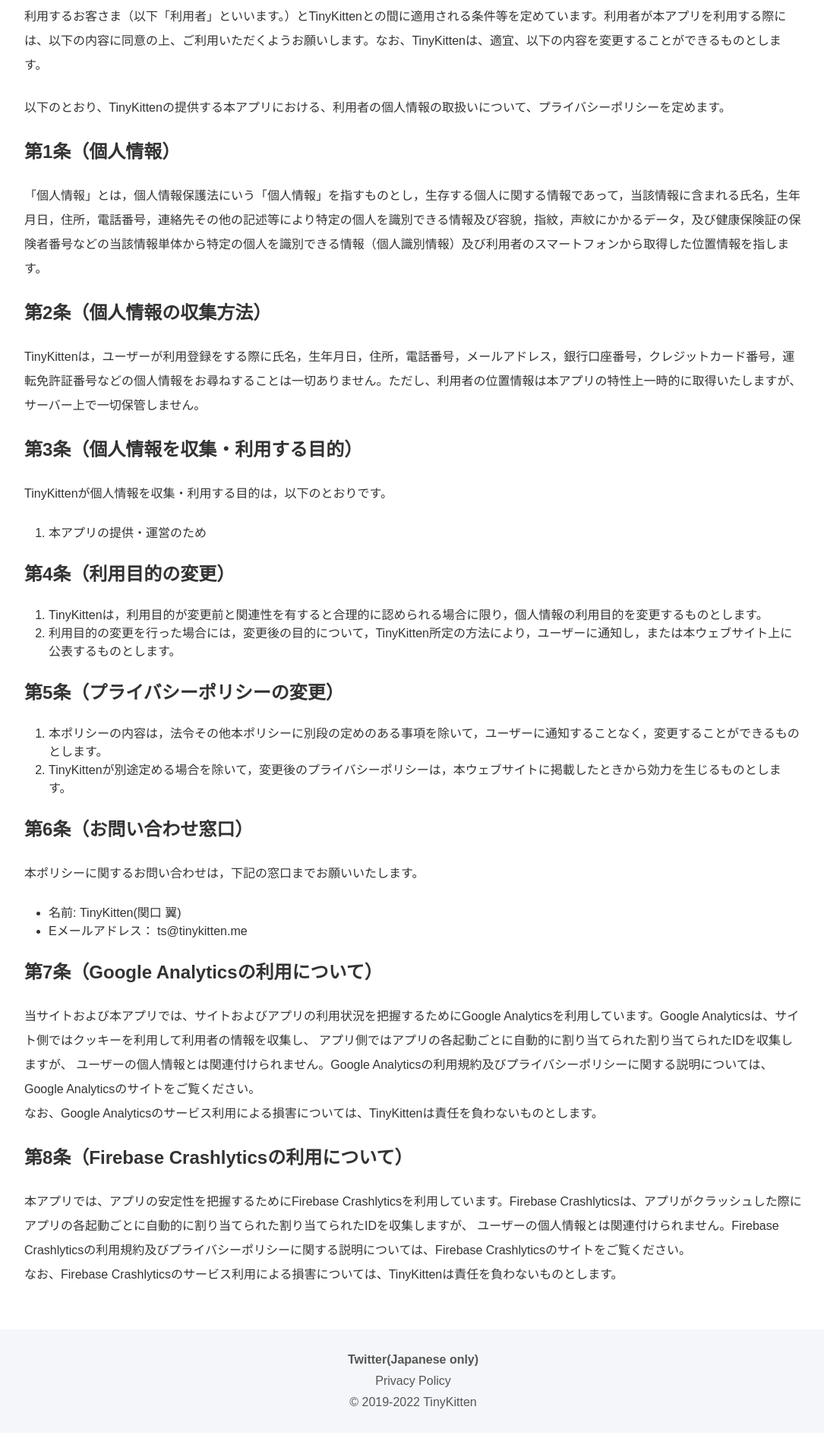
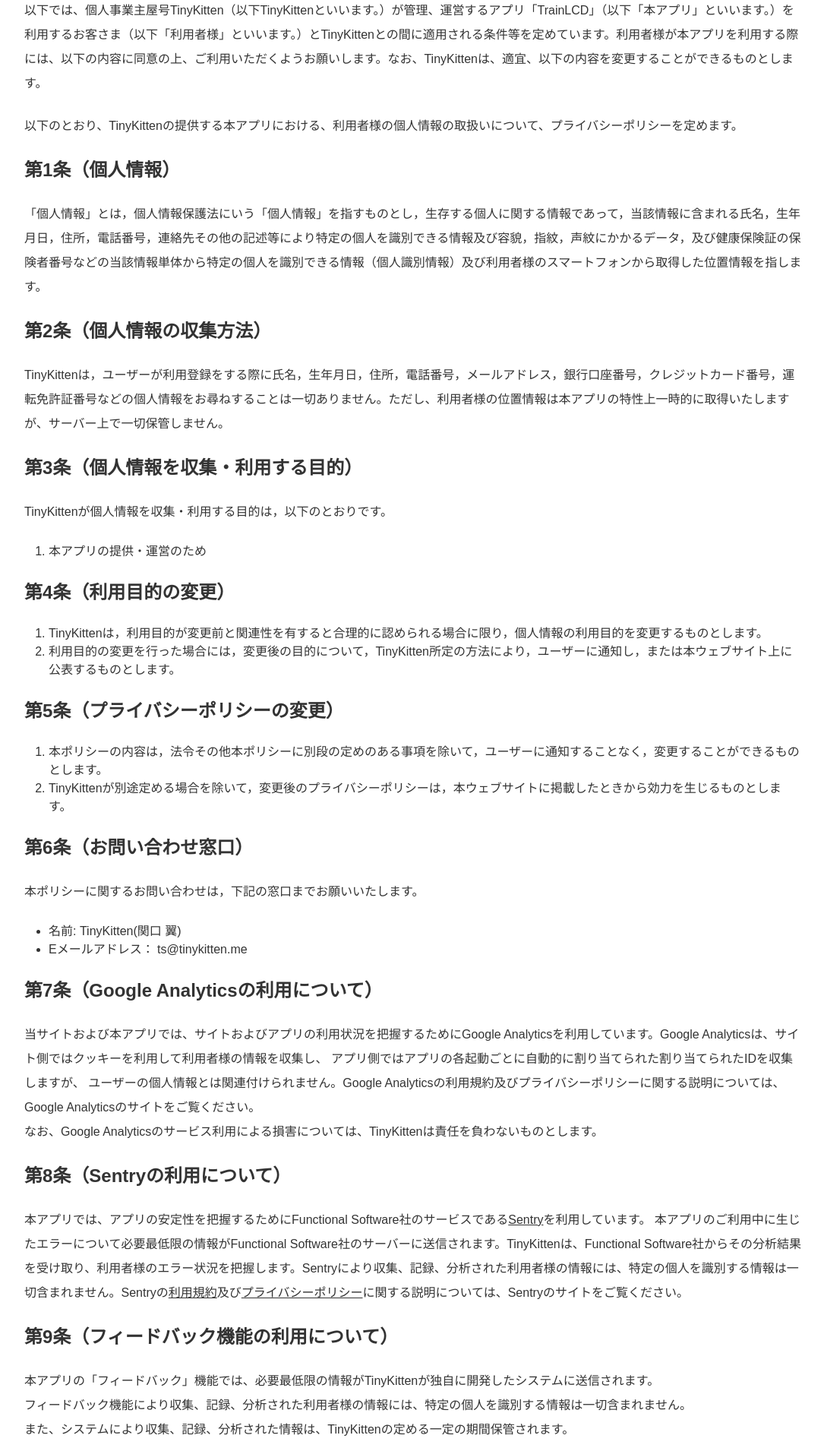
Before and after one commit to TrainLCD/Website, a Next.js app: page /privacy-policy in a window 1280 px wide. Shown: the part 330-2240 px from the top of the page at 76% size, without its empty margins (96-1181 px from the left). Before the commit the page ends 2216 px from the top, so only its background shows below. Built offline with nearby package versions, Linux system fonts and the light colour scheme.

Commit message:
プラポリ改定

```diff
--- a/pages/privacy-policy.tsx
+++ b/pages/privacy-policy.tsx
@@ -18,6 +18,10 @@
   font-weight: normal;
 `;
 
+const ExternalLink = styled.a`
+  color: #333;
+`;
+
 const PrivacyPolicy: React.FC = () => {
   return (
     <Container>
@@ -32,6 +36,7 @@
         <Subtitle>プライバシーポリシー(個人情報保護方針)</Subtitle>
         <HeadingMetaContainer>
           <p>令和2年3月30日 制定</p>
+          <p>令和4年7月8日 改定</p>
           <p>屋号TinyKitten(関口 翼)</p>
           <InternalLink href="/privacy-policy-en">
             English version available here.
@@ -39,18 +44,18 @@
         </HeadingMetaContainer>
       </HeadingContainer>
       <Paragraph>
-        以下では、個人事業主屋号TinyKitten（以下TinyKittenといいます。）が管理、運営するアプリ「TrainLCD」（以下「本アプリ」といいます。）を利用するお客さま（以下「利用者」といいます。）とTinyKittenとの間に適用される条件等を定めています。利用者が本アプリを利用する際には、以下の内容に同意の上、ご利用いただくようお願いします。なお、TinyKittenは、適宜、以下の内容を変更することができるものとします。
+        以下では、個人事業主屋号TinyKitten（以下TinyKittenといいます。）が管理、運営するアプリ「TrainLCD」（以下「本アプリ」といいます。）を利用するお客さま（以下「利用者様」といいます。）とTinyKittenとの間に適用される条件等を定めています。利用者様が本アプリを利用する際には、以下の内容に同意の上、ご利用いただくようお願いします。なお、TinyKittenは、適宜、以下の内容を変更することができるものとします。
       </Paragraph>
       <Paragraph>
-        以下のとおり、TinyKittenの提供する本アプリにおける、利用者の個人情報の取扱いについて、プライバシーポリシーを定めます。
+        以下のとおり、TinyKittenの提供する本アプリにおける、利用者様の個人情報の取扱いについて、プライバシーポリシーを定めます。
       </Paragraph>
       <HeadingText>第1条（個人情報）</HeadingText>
       <Paragraph>
-        「個人情報」とは，個人情報保護法にいう「個人情報」を指すものとし，生存する個人に関する情報であって，当該情報に含まれる氏名，生年月日，住所，電話番号，連絡先その他の記述等により特定の個人を識別できる情報及び容貌，指紋，声紋にかかるデータ，及び健康保険証の保険者番号などの当該情報単体から特定の個人を識別できる情報（個人識別情報）及び利用者のスマートフォンから取得した位置情報を指します。
+        「個人情報」とは，個人情報保護法にいう「個人情報」を指すものとし，生存する個人に関する情報であって，当該情報に含まれる氏名，生年月日，住所，電話番号，連絡先その他の記述等により特定の個人を識別できる情報及び容貌，指紋，声紋にかかるデータ，及び健康保険証の保険者番号などの当該情報単体から特定の個人を識別できる情報（個人識別情報）及び利用者様のスマートフォンから取得した位置情報を指します。
       </Paragraph>
       <HeadingText>第2条（個人情報の収集方法）</HeadingText>
       <Paragraph>
-        TinyKittenは，ユーザーが利用登録をする際に氏名，生年月日，住所，電話番号，メールアドレス，銀行口座番号，クレジットカード番号，運転免許証番号などの個人情報をお尋ねすることは一切ありません。ただし、利用者の位置情報は本アプリの特性上一時的に取得いたしますが、サーバー上で一切保管しません。
+        TinyKittenは，ユーザーが利用登録をする際に氏名，生年月日，住所，電話番号，メールアドレス，銀行口座番号，クレジットカード番号，運転免許証番号などの個人情報をお尋ねすることは一切ありません。ただし、利用者様の位置情報は本アプリの特性上一時的に取得いたしますが、サーバー上で一切保管しません。
       </Paragraph>
       <HeadingText>第3条（個人情報を収集・利用する目的）</HeadingText>
       <Paragraph>
@@ -89,7 +94,7 @@
       <Paragraph>
         当サイトおよび本アプリでは、サイトおよびアプリの利用状況を把握するためにGoogle
         Analyticsを利用しています。Google
-        Analyticsは、サイト側ではクッキーを利用して利用者の情報を収集し、
+        Analyticsは、サイト側ではクッキーを利用して利用者様の情報を収集し、
         アプリ側ではアプリの各起動ごとに自動的に割り当てられた割り当てられたIDを収集しますが、
         ユーザーの個人情報とは関連付けられません。Google
         Analyticsの利用規約及びプライバシーポリシーに関する説明については、Google
@@ -98,17 +103,33 @@
         なお、Google
         Analyticsのサービス利用による損害については、TinyKittenは責任を負わないものとします。
       </Paragraph>
-      <HeadingText>第8条（Firebase Crashlyticsの利用について）</HeadingText>
+      <HeadingText>第8条（Sentryの利用について）</HeadingText>
       <Paragraph>
-        本アプリでは、アプリの安定性を把握するためにFirebase
-        Crashlyticsを利用しています。Firebase
-        Crashlyticsは、アプリがクラッシュした際にアプリの各起動ごとに自動的に割り当てられた割り当てられたIDを収集しますが、
-        ユーザーの個人情報とは関連付けられません。Firebase
-        Crashlyticsの利用規約及びプライバシーポリシーに関する説明については、Firebase
-        Crashlyticsのサイトをご覧ください。
+        本アプリでは、アプリの安定性を把握するためにFunctional
+        Software社のサービスである
+        <ExternalLink href="https://sentry.io/" target="_blank">
+          Sentry
+        </ExternalLink>
+        を利用しています。
+        本アプリのご利用中に生じたエラーについて必要最低限の情報がFunctional
+        Software社のサーバーに送信されます。TinyKittenは、Functional
+        Software社からその分析結果を受け取り、利用者様のエラー状況を把握します。Sentryにより収集、記録、分析された利用者様の情報には、特定の個人を識別する情報は一切含まれません。Sentryの
+        <ExternalLink href="https://sentry.io/terms/" target="_blank">
+          利用規約
+        </ExternalLink>
+        及び
+        <ExternalLink href="https://sentry.io/privacy/" target="_blank">
+          プライバシーポリシー
+        </ExternalLink>
+        に関する説明については、Sentryのサイトをご覧ください。
+      </Paragraph>
+      <HeadingText>第9条（フィードバック機能の利用について）</HeadingText>
+      <Paragraph>
+        本アプリの「フィードバック」機能では、必要最低限の情報がTinyKittenが独自に開発したシステムに送信されます。
         <br />
-        なお、Firebase
-        Crashlyticsのサービス利用による損害については、TinyKittenは責任を負わないものとします。
+        フィードバック機能により収集、記録、分析された利用者様の情報には、特定の個人を識別する情報は一切含まれません。
+        <br />
+        また、システムにより収集、記録、分析された情報は、TinyKittenの定める一定の期間保管されます。
       </Paragraph>
     </Container>
   );
```
Also changed, not shown: pages/privacy-policy-en.tsx (+35 -10 lines).
